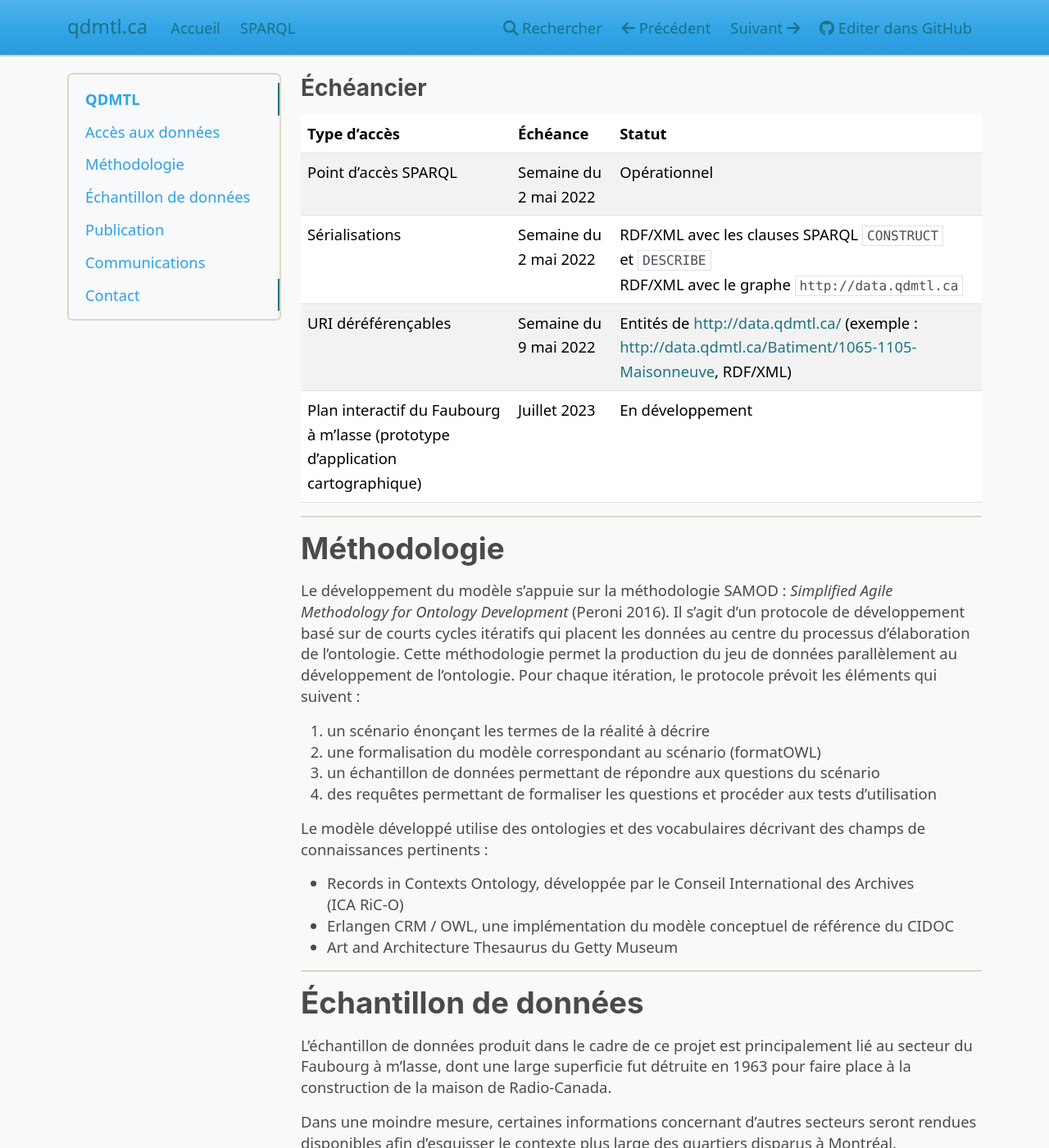
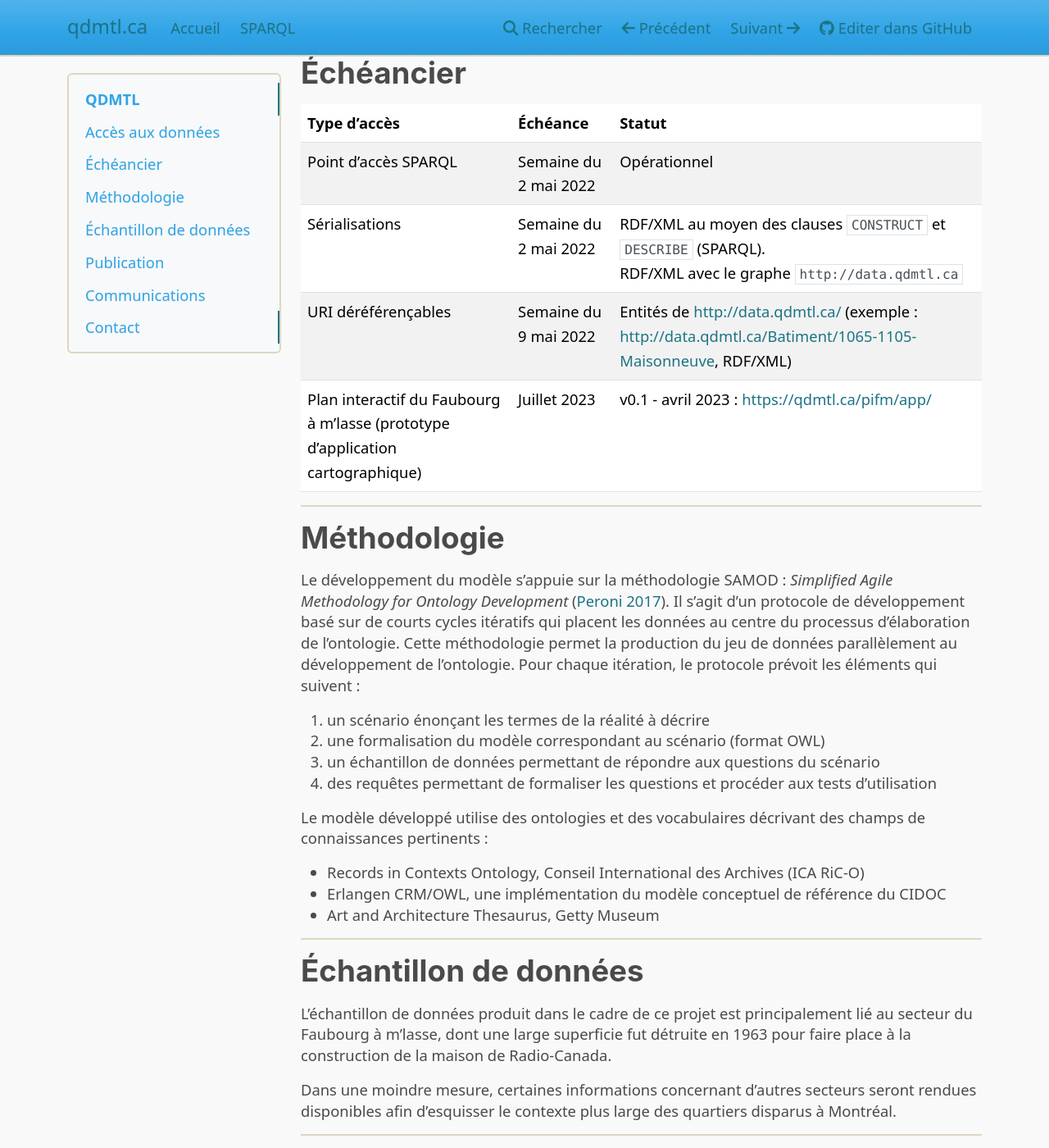
Before and after one commit to qdmtl/qdmtl-www, an MkDocs documentation site: the page built from docs/index.md, in a window 1280 px wide and 1400 px high, scrolled down 1078 px. Shown: the whole window at 82% size. Built offline with MkDocs 1.6.1, drawn with Linux system fonts in a browser that asks for light colours; nearby versions of some CDN libraries; some of the changed text lies outside the part shown.

Commit message:
mise à jour de l'index.md, retouches mineures

```diff
--- a/docs/index.md
+++ b/docs/index.md
@@ -8,23 +8,23 @@ Données ouvertes et liées pour les quartiers disparus de Montréal<br/>
 
 ---
 
-Le projet `#qdmtl` propose une modélisation sémantique sur laquelle repose une démonstration de faisabilité pour la publication et la manipulation de données structurées sur les quartiers disparus de Montréal.
+Le projet `#qdmtl` propose un modèle de description sémantique sur lequel repose une démonstration de faisabilité pour la publication et la manipulation de données structurées sur les quartiers disparus de Montréal.
 
-La modélisation s’appuie sur deux axes descriptifs alimentés par des sources archivistiques :
+Le modèle s’appuie sur deux axes descriptifs alimentés par des sources archivistiques&nbsp;:
 
 1. une description des objets du patrimoine disparu : des infrastructures résidentielles, commerciales, industrielles et institutionnelles rasées pour faire place aux chantiers qui ont façonné la ville telle qu’on la connaît aujourd’hui
 2. une description des documents d’archives qui témoignent du patrimoine en question : des photographies, des plans et des documents administratifs
 
-À terme, la première phase du projet permettra de présenter les éléments de consultation suivants :
+La première phase du projet permettra de présenter les éléments de consultation suivants :
 
+- un jeu de données
 - un point d’accès SPARQL
-- un jeu de données
-- des fiches d’informations dans le format HTML
+- un prototype d’application cartographique en ligne
 
 ## Accès aux données
 
 !!! note "Phase de prépublication"
-    **2022-06-01** — Les données sont actuellement exposées en tant que prépublication. À court terme, la structure et le contenu du jeu de données pourraient être substantiellement modifiés.
+    **2023-06-01** — Les données sont actuellement exposées en tant que prépublication. À court terme, la structure et le contenu du jeu de données pourraient être substantiellement modifiés.
 
 QDMTL dispose d’un **point d’accès SPARQL** disponible à l’adresse suivante :
 
@@ -34,29 +34,29 @@ Pour en savoir plus, cliquez sur le bouton ci-dessous :
 
 <a class="btn btn-primary btn-lg btn-block" href="info-sparql/" role="button">Informations sur le point d’accès SPARQL</a>
 
-### Échéancier
+## Échéancier
 
 | Type d’accès | Échéance | Statut |
 | --- | --- | --- |
 | Point d’accès SPARQL | Semaine du 2 mai 2022 | Opérationnel |
-| Sérialisations | Semaine du 2 mai 2022 | RDF/XML avec les clauses SPARQL `CONSTRUCT` et `DESCRIBE`<br/>RDF/XML avec le graphe `http://data.qdmtl.ca`
-| URI déréférençables | Semaine du 9 mai 2022 | Entités de [http://data.qdmtl.ca/](http://data.qdmtl.ca/) (exemple : [http://data.qdmtl.ca/Batiment/1065-1105-Maisonneuve](http://data.qdmtl.ca/Batiment/1065-1105-Maisonneuve), RDF/XML) |
-| Plan interactif du Faubourg à m’lasse (prototype d’application cartographique) | Juillet 2023 | En développement |
+| Sérialisations | Semaine du 2 mai 2022 | RDF/XML au moyen des clauses `CONSTRUCT` et `DESCRIBE` (SPARQL).<br/>RDF/XML avec le graphe `http://data.qdmtl.ca`
+| URI déréférençables | Semaine du 9 mai 2022 | Entités de [http://data.qdmtl.ca/](http://data.qdmtl.ca/) (exemple : [http://data.qdmtl.ca/Batiment/1065-1105-Maisonneuve](http://data.qdmtl.ca/Batiment/1065-1105-Maisonneuve), RDF/XML) |
+| Plan interactif du Faubourg à m’lasse (prototype d’application cartographique) | Juillet 2023 | v0.1 - avril 2023 : [https://qdmtl.ca/pifm/app/](https://qdmtl.ca/pifm/app/) |
 
 ## Méthodologie
 
-Le développement du modèle s’appuie sur la méthodologie SAMOD : *Simplified Agile Methodology for Ontology Development* (Peroni 2016). Il s’agit d’un protocole de développement basé sur de courts cycles itératifs qui placent les données au centre du processus d’élaboration de l’ontologie. Cette méthodologie permet la production du jeu de données parallèlement au développement de l’ontologie. Pour chaque itération, le protocole prévoit les éléments qui suivent :
+Le développement du modèle s’appuie sur la méthodologie SAMOD&nbsp;: *Simplified Agile Methodology for Ontology Development* ([Peroni 2017](https://link.springer.com/chapter/10.1007/978-3-319-54627-8_5)). Il s’agit d’un protocole de développement basé sur de courts cycles itératifs qui placent les données au centre du processus d’élaboration de l’ontologie. Cette méthodologie permet la production du jeu de données parallèlement au développement de l’ontologie. Pour chaque itération, le protocole prévoit les éléments qui suivent :
 
 1. un scénario énonçant les termes de la réalité à décrire
-1. une formalisation du modèle correspondant au scénario (formatOWL)
+1. une formalisation du modèle correspondant au scénario (format OWL)
 1. un échantillon de données permettant de répondre aux questions du scénario
 1. des requêtes permettant de formaliser les questions et procéder aux tests d’utilisation
 
 Le modèle développé utilise des ontologies et des vocabulaires décrivant des champs de connaissances pertinents :
 
-- Records in Contexts Ontology, développée par le Conseil International des Archives (ICA&#160;RiC&#8209;O)
-- Erlangen CRM / OWL, une implémentation du modèle conceptuel de référence du CIDOC
-- Art and Architecture Thesaurus du Getty Museum
+- Records in Contexts Ontology, Conseil International des Archives (ICA&#160;RiC&#8209;O)
+- Erlangen CRM/OWL, une implémentation du modèle conceptuel de référence du CIDOC
+- Art and Architecture Thesaurus, Getty Museum
 
 ## Échantillon de données
 
@@ -66,11 +66,11 @@ Dans une moindre mesure, certaines informations concernant d’autres secteurs s
 
 ## Publication
 
-- Valentine, David et Dominic Forest. 2023. « Le projet QDMTL : modéliser les quartiers disparus de Montréal avec des données ouvertes et liées », *Humanités numériques* [En ligne], mis en ligne le 9 juin 2023, consulté le 16 juin 2023. URL : [http://journals.openedition.org/revuehn/3336](http://journals.openedition.org/revuehn/3336)
+- Valentine, David et Dominic Forest. 2023. « Le projet QDMTL : modéliser les quartiers disparus de Montréal avec des données ouvertes et liées », *Humanités numériques* [en ligne], mis en ligne le 9 juin 2023, consulté le 16 juin 2023. URL : [http://journals.openedition.org/revuehn/3336](http://journals.openedition.org/revuehn/3336)
 
 ## Communications
 
-- Valentine, David. 2023. « Défragmenter la mémoire montréalaise. La reconstitution sémantique des liaisons documentaires du Faubourg à m’lasse ». Premier Colloque étudiant du CRIHN. Centre de recherche interuniversitaire sur les humanités numériques. Montréal (communication orale).
+- Valentine, David. 2023. « Défragmenter la mémoire montréalaise. La reconstitution sémantique des liaisons documentaires du Faubourg à m’lasse ». Premier Colloque étudiant du CRIHN. Centre de recherche interuniversitaire sur les humanités numériques. Montréal (communication orale).
 - Valentine, David et Dominic Forest. 2022. « Décrire les quartiers disparus de Montréal : modélisation et implémentation d’un réseau de données ouvertes ». Colloque Humanistica 2022. Association francophone des humanités numériques. Montréal (communication par affiche).
 <!--
 ---
```
